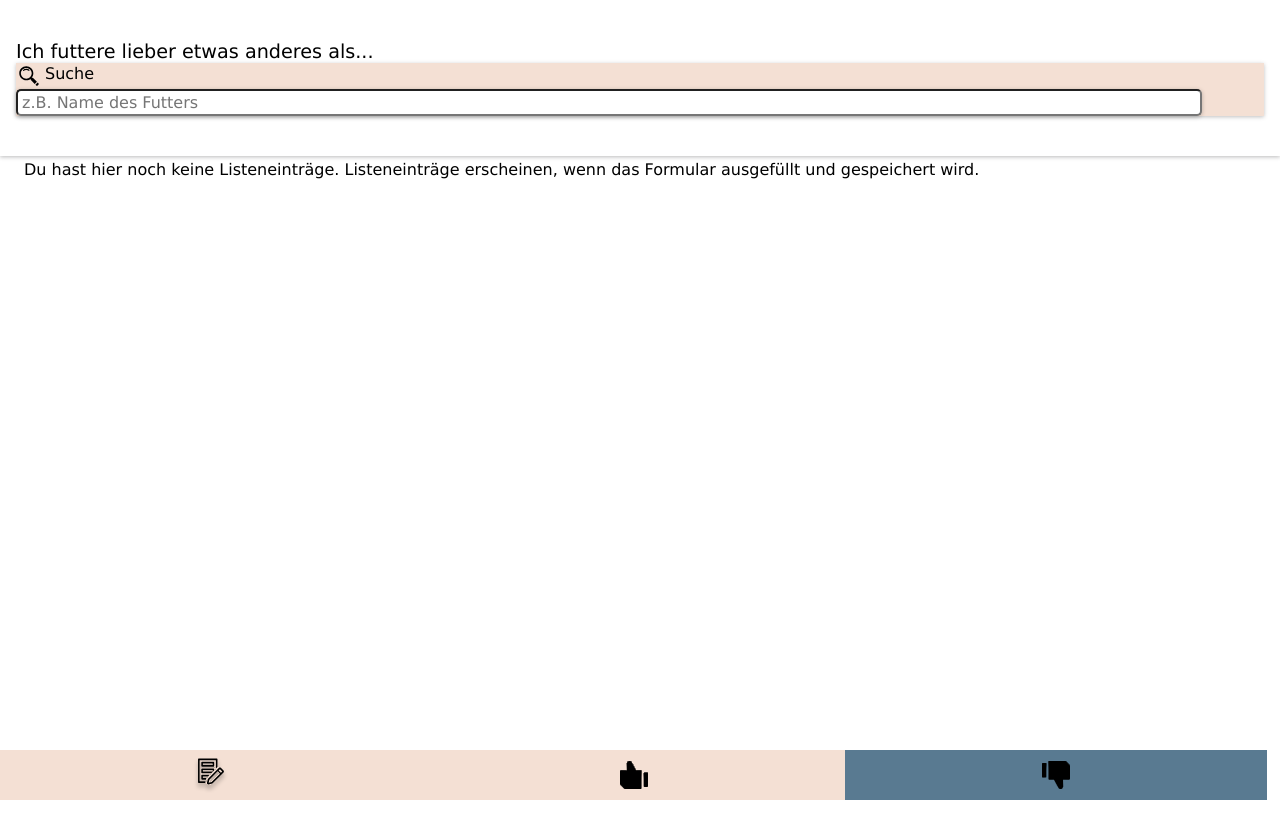
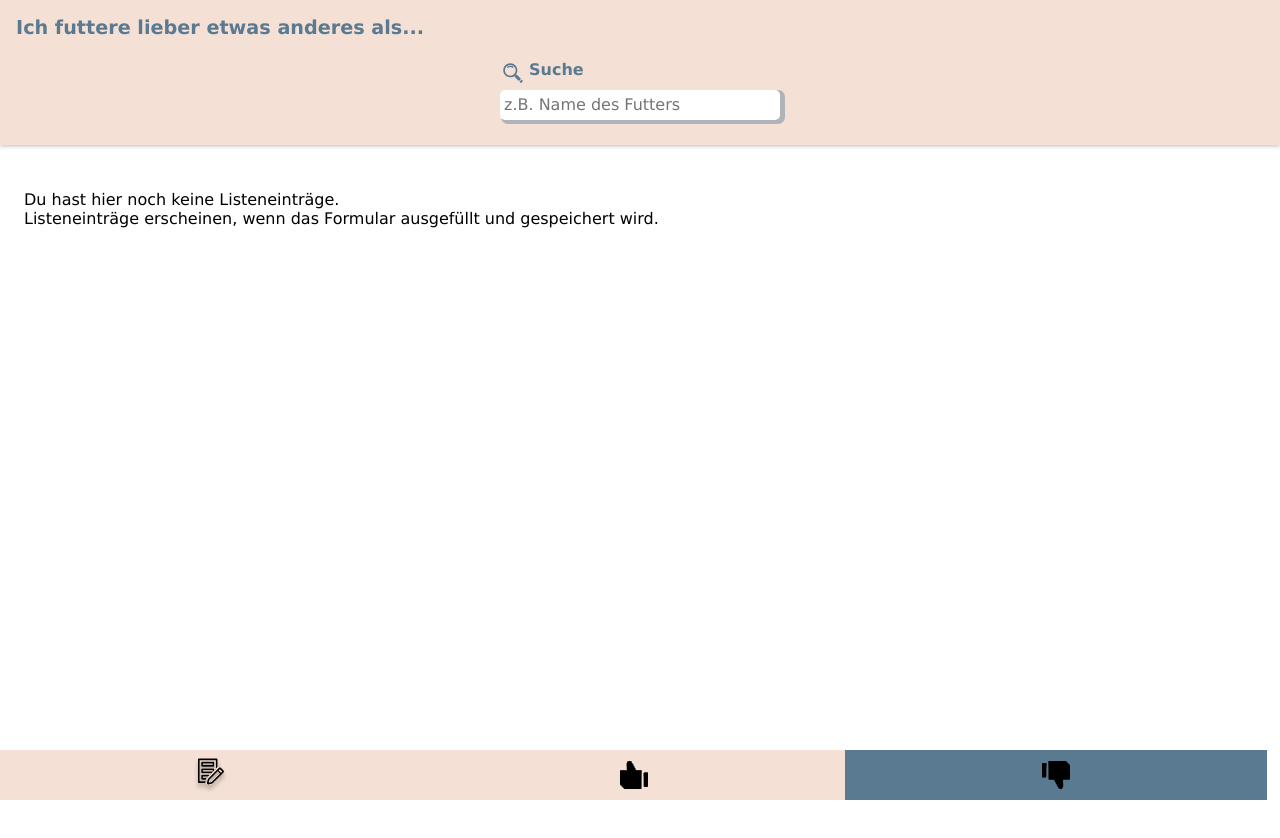
Before and after one commit to ttaannjjaa/capstone-project, a React (Create React App) app: page /UnLikedFoodpage in a window 1280 px wide. Shown: the top 838 px of the page. Built offline with nearby package versions, Linux system fonts and the light colour scheme.

Commit message:
Add styling and test

```diff
--- a/src/components/Searchbar.js
+++ b/src/components/Searchbar.js
@@ -15,6 +15,7 @@ export default function Searchbar({ userInput, handleUserInput }) {
         maxLength="22"
         value={userInput}
         onChange={handleUserInput}
+        pattern="[a-zA-Z]+"
       />
     </SearchbarContainer>
   );
@@ -24,17 +25,16 @@ const SearchbarContainer = styled.section`
   display: flex;
   flex-direction: column;
 
-  background-color: var(--peach);
-  box-shadow: var(--box-shadow-drop);
-
   div {
     display: flex;
-    align-items: center;
+    align-items: flex-start;
+    padding-bottom: 4px;
   }
 
   label {
-    font-size: 1rem;
-    padding-bottom: 5px;
+    font-size: 1rem !important;
+    font-weight: bold;
+    color: var(--steelblue);
   }
 
   img {
@@ -43,12 +43,17 @@ const SearchbarContainer = styled.section`
   }
 
   input {
+    min-width: 280px;
+    width: 100%;
+    font-size: 1rem;
+    line-height: 1.5rem;
     border-radius: 5px;
-    min-width: 280px;
-    width: 95%;
-    font-size: 1rem;
-    line-height: 1.2rem;
-    padding: 2px 2px 2px 4px;
-    box-shadow: var(--box-shadow-drop);
+    border: none;
+    padding: 3px 3px 3px 4px;
+    margin-bottom: 12px;
+    box-shadow: 3px 2px 0px 2px rgba(89, 122, 145, 0.44);
+    &:focus {
+      outline: 1px solid var(--steelblue);
+    }
   }
 `;
--- a/src/pages/FormPage.js
+++ b/src/pages/FormPage.js
@@ -6,7 +6,9 @@ export default function FormPage({ handleData }) {
   return (
     <FormPageStyle>
       <Header>
-        <h1>Hier kannst Du eintragen, wie es mir schmeckt...</h1>
+        <h1>
+          Hier kannst Du eintragen, <br /> wie es mir schmeckt...
+        </h1>
       </Header>
       <main>
         <Form handleData={handleData}></Form>
@@ -23,8 +25,6 @@ const FormPageStyle = styled.section`
   display: grid;
   grid-template-rows: 6vmin 1fr 50px;
   width: 100%;
-  position: fixed;
-  top: 0;
 
   main {
     grid-row: 2 / 3;
@@ -34,7 +34,7 @@ const FormPageStyle = styled.section`
 `;
 
 const Header = styled.header`
-  background-color: var(--white);
+  background-color: var(--peach);
   padding: 5vmin 1rem;
   width: 100%;
   position: fixed;
@@ -47,6 +47,6 @@ const Header = styled.header`
   h1 {
     width: 100%;
     font-size: 1.2rem !important;
-    font-weight: lighter;
+    color: var(--steelblue);
   }
 `;
--- a/src/pages/LikedFoodPage.js
+++ b/src/pages/LikedFoodPage.js
@@ -3,19 +3,18 @@ import Card from '../components/Card.js';
 import Navigation from '../components/Navigation.js';
 
 export default function LikedFoodPage({ storageData }) {
-  const filteredLikedData = storageData?.filter(
-    data => data.foodJudge === 'liked'
-  );
+  const likedData = storageData?.filter(data => data.foodJudge === 'liked');
   return (
     <LikedFoodPageStyle>
       <Header>
         <h1>Mir schmeckt...</h1>
       </Header>
       <main>
-        {filteredLikedData.length === 0 ? (
+        {likedData.length === 0 ? (
           <p>
-            Du hast hier noch keine Listeneinträge. Listeneinträge erscheinen,
-            wenn das Formular ausgefüllt und gespeichert wird.
+            Du hast hier noch keine Listeneinträge. <br />
+            Listeneinträge erscheinen, wenn das Formular ausgefüllt und
+            gespeichert wird.
           </p>
         ) : (
           <ListStyle
@@ -23,7 +22,7 @@ export default function LikedFoodPage({ storageData }) {
             data-testid="likedlist"
             aria-describedby={'list of cards about catfood that your cat like'}
           >
-            {filteredLikedData.map((data, index) => (
+            {likedData.map((data, index) => (
               <li key={index}>
                 <Card
                   foodName={data.foodName}
@@ -46,7 +45,7 @@ export default function LikedFoodPage({ storageData }) {
 const LikedFoodPageStyle = styled.section`
   background-color: var(--white);
   display: grid;
-  grid-template-rows: 15vmin 1fr 50px;
+  grid-template-rows: 18vmin 1fr 50px;
 
   main {
     grid-row: 2 / 3;
@@ -59,7 +58,7 @@ const LikedFoodPageStyle = styled.section`
 `;
 
 const Header = styled.header`
-  background-color: var(--white);
+  background-color: var(--peach);
   padding: 5vmin 1rem;
   width: 100%;
   position: fixed;
@@ -72,7 +71,7 @@ const Header = styled.header`
   h1 {
     width: 100%;
     font-size: 1.2rem !important;
-    font-weight: normal;
+    color: var(--steelblue);
   }
 `;
 
--- a/src/pages/UnLikedFoodPage.js
+++ b/src/pages/UnLikedFoodPage.js
@@ -25,13 +25,15 @@ export default function UnLikedFoodPage({ storageData }) {
     <UnLikedFoodPageStyled>
       <Header>
         <h1>Ich futtere lieber etwas anderes als...</h1>
-        <Searchbar handleUserInput={handleUserInput} userInput={userInput} />
+        <SearchStyled>
+          <Searchbar handleUserInput={handleUserInput} userInput={userInput} />
+        </SearchStyled>
       </Header>
       <main>
         {unLikedData.length === 0 && (
           <p>
-            Du hast hier noch keine Listeneinträge. Listeneinträge erscheinen,
-            wenn das Formular ausgefüllt und gespeichert wird.
+            Du hast hier noch keine Listeneinträge. <br /> Listeneinträge
+            erscheinen, wenn das Formular ausgefüllt und gespeichert wird.
           </p>
         )}
         {userInput.length === 0 && (
@@ -87,7 +89,7 @@ export default function UnLikedFoodPage({ storageData }) {
 const UnLikedFoodPageStyled = styled.section`
   background-color: var(--white);
   display: grid;
-  grid-template-rows: 15vmin 1fr 50px;
+  grid-template-rows: 150px 1fr 50px;
 
   main {
     grid-row: 2 / 3;
@@ -100,8 +102,7 @@ const UnLikedFoodPageStyled = styled.section`
 `;
 
 const Header = styled.header`
-  background-color: var(--white);
-  padding: 5vmin 1rem;
+  background-color: var(--peach);
   width: 100%;
   position: fixed;
   top: 0;
@@ -109,16 +110,29 @@ const Header = styled.header`
   overflow: hidden;
   box-shadow: var(--box-shadow-header-drop);
   grid-row: 1 / 2;
+  display: grid;
+  grid-template-rows: 1fr 90px;
 
   h1 {
     width: 100%;
     font-size: 1.2rem !important;
-    font-weight: lighter;
+    padding: 1rem;
+    background-color: var(--peach);
+    align-self: center;
+    color: var(--steelblue);
   }
 `;
 
+const SearchStyled = styled.div`
+  width: 100%;
+  display: flex;
+  justify-content: center;
+  background-color: var(--peach);
+  margin: 5px auto;
+`;
+
 const ListStyle = styled.ul`
-  margin-top: 14vmin;
+  margin-top: 10vmin;
   list-style: none;
   width: 100%;
   display: grid;
```
Also changed, not shown: src/images/icon_magnifying-glass.svg, 1 other file (tests, documents, lock files or other folders).
